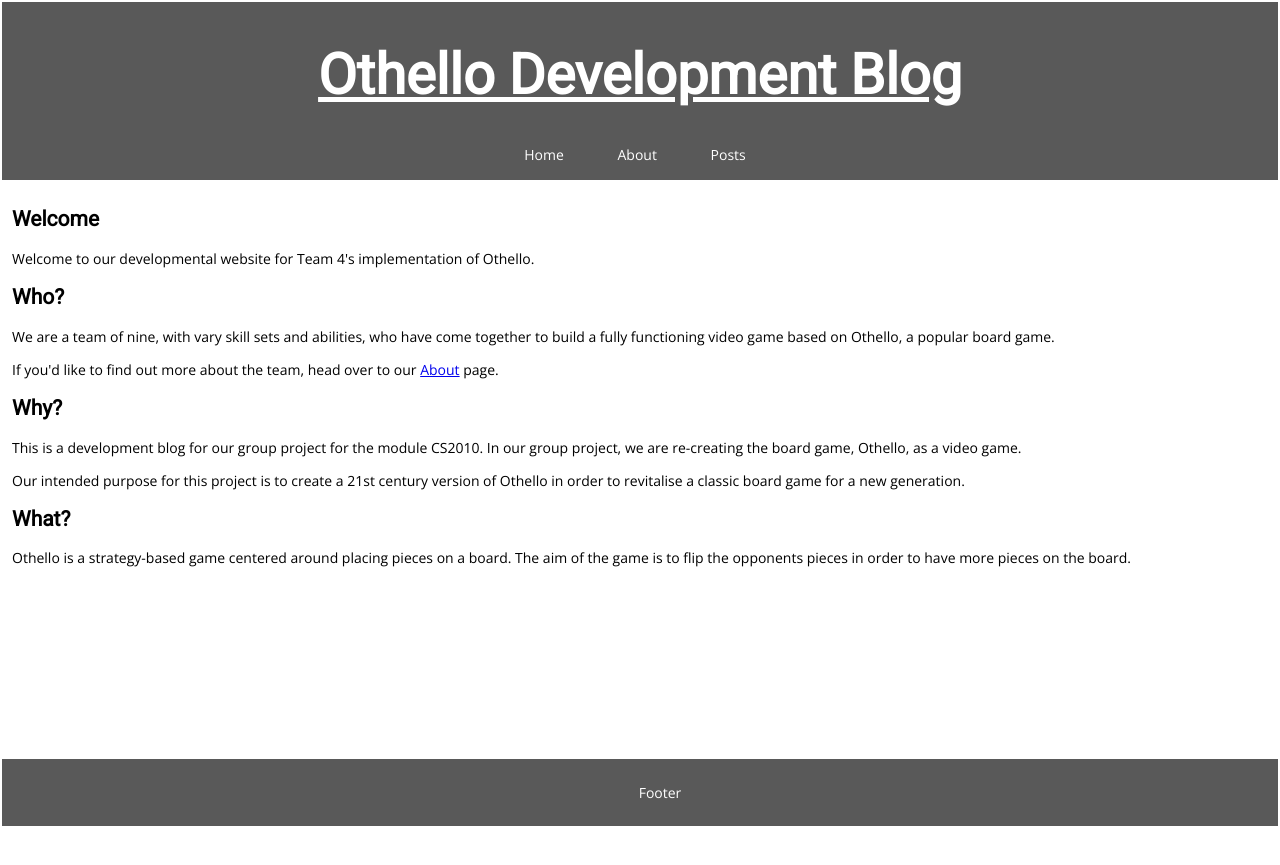
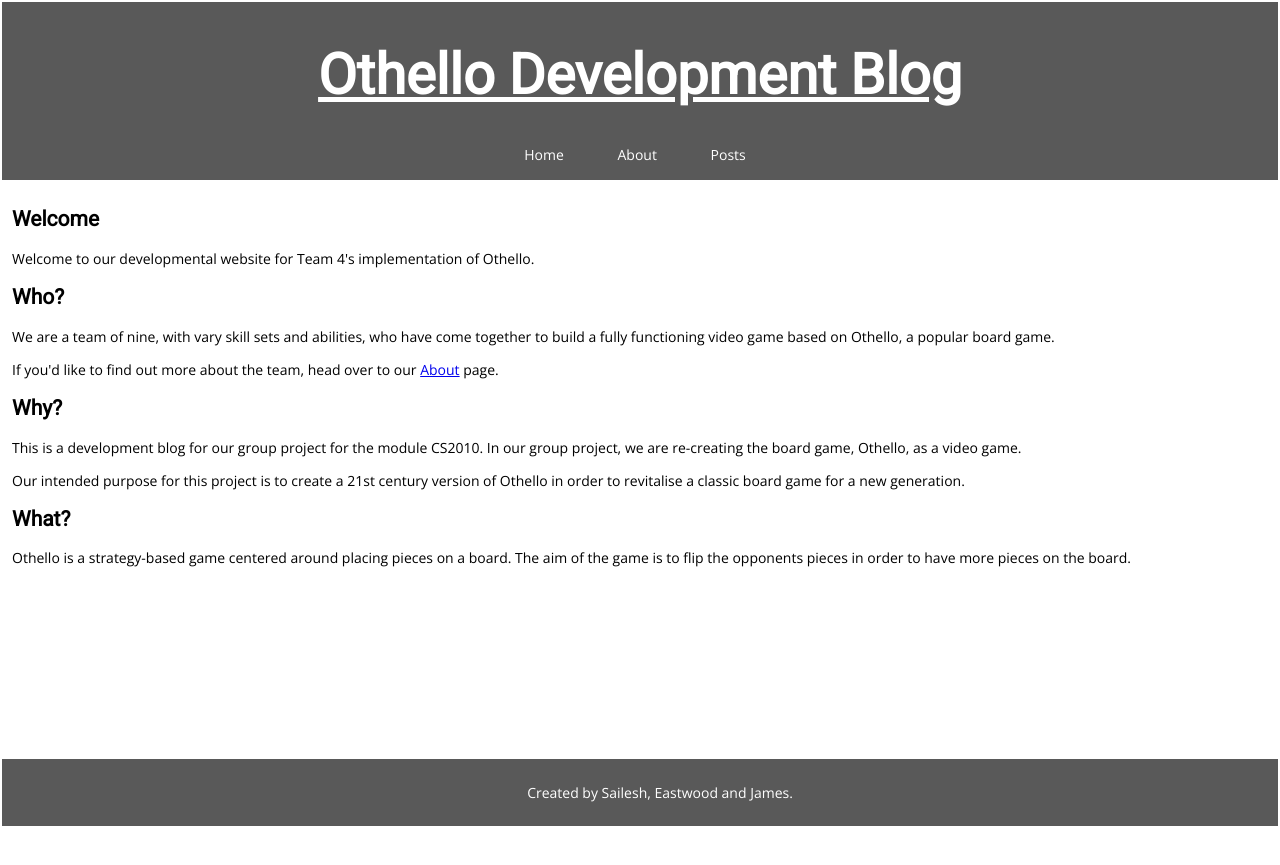
Before and after one commit to SaileshPatel/othello-website, a Jekyll site: the page built from index.html, in a window 1280 px wide. Shown: the top 865 px of the page. Built offline with Jekyll 4.4.1, drawn with Linux system fonts in a browser that asks for light colours.

Commit message:
edited footer

```diff
--- a/_includes/footer.html
+++ b/_includes/footer.html
@@ -2,7 +2,7 @@
     <nav>
       <ul>
         {% for link in site.footer_links %}<li><a href="{{ link.url }}">{{ link.text }}</a></li>{% endfor %}
-        Footer
+        Created by Sailesh, Eastwood and James.
       </ul>
     </nav>
 </div>
```
